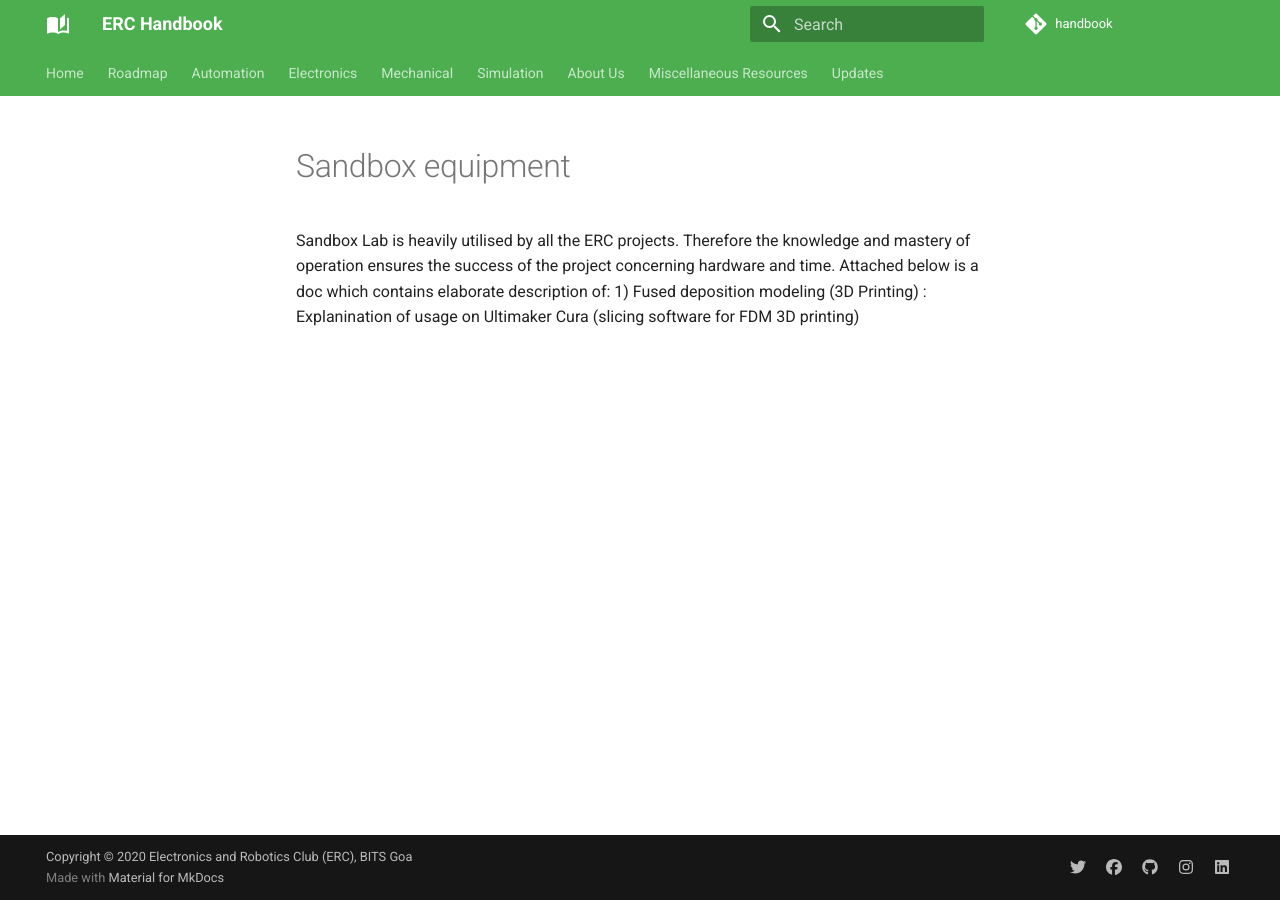
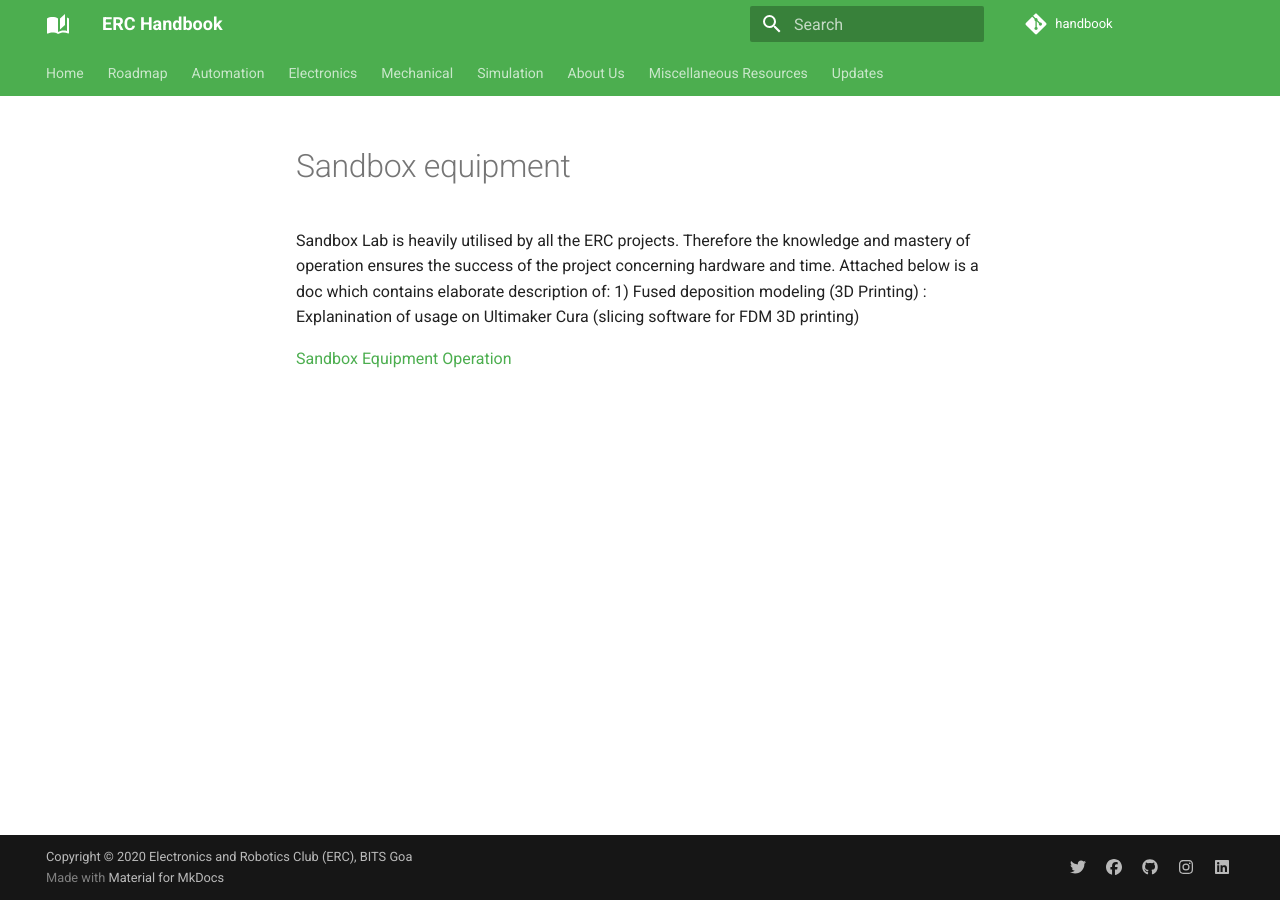
Before and after one commit to ERC-BPGC/handbook, an MkDocs documentation site: the page built from docs/mechanical/Sandbox_usage.md, in a window 1280 px wide. Built offline with MkDocs 1.6.1 and Material for MkDocs 9.7.7, drawn with Linux system fonts in a browser that asks for light colours; comment, search, counter and statistics services are not loaded.

Commit message:
Update Sandbox_usage.md

```diff
--- a/docs/mechanical/Sandbox_usage.md
+++ b/docs/mechanical/Sandbox_usage.md
@@ -2,3 +2,5 @@
 
 Sandbox Lab is heavily utilised by all the ERC projects. Therefore the knowledge and mastery of operation ensures the success of the project concerning hardware and time. Attached below is a doc which contains elaborate description of:
 1) Fused deposition modeling (3D Printing) : Explanination of usage on Ultimaker Cura (slicing software for FDM 3D printing)
+
+[Sandbox Equipment Operation](https://drive.google.com/file/d/1NPCEaYb4SM94PtYMaDKiUmbvblBaUbe-/view?usp=drive_link)
```
